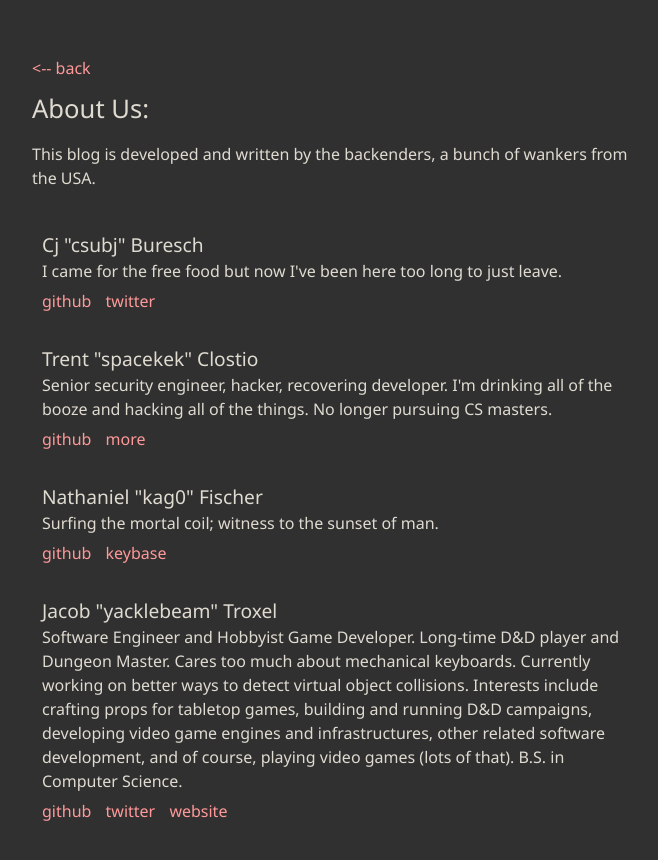
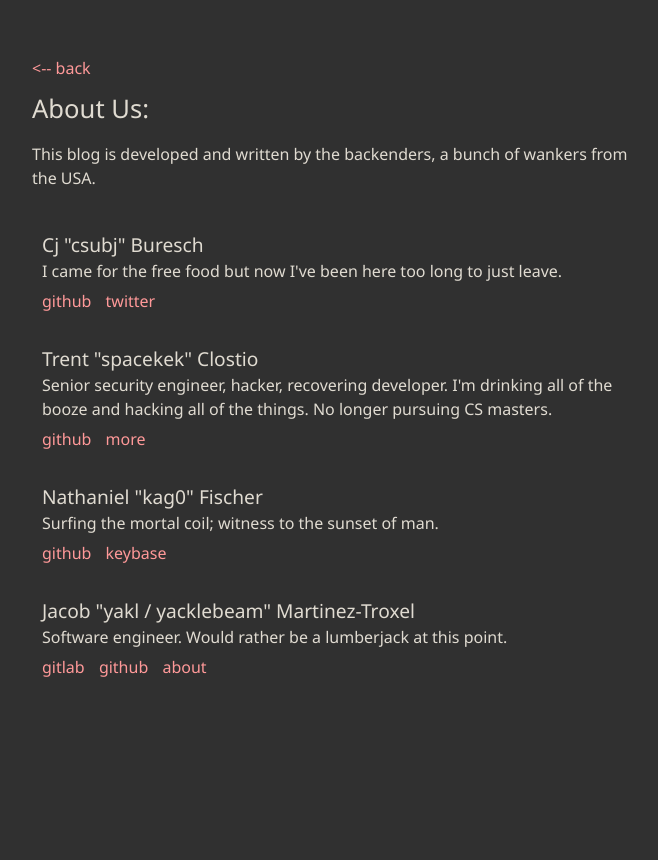
Before and after one commit to blackdoor/blog, a Jekyll site: the page built from about/index.md, in a window 1280 px wide. Shown: the top 860 px of the page, without its empty margins (308-966 px from the left). Built offline with Jekyll 4.4.1, drawn with Linux system fonts in a browser that asks for light colours.

Commit message:
Update JMT bio

```diff
--- a/_data/backenders.yml
+++ b/_data/backenders.yml
@@ -22,12 +22,12 @@
     - name: keybase
       url: https://keybase.io/nfischer
 
-- name: Jacob "yacklebeam" Troxel
-  bio : Software Engineer and Hobbyist Game Developer. Long-time D&D player and Dungeon Master.  Cares too much about mechanical keyboards.  Currently working on better ways to detect virtual object collisions.  Interests include crafting props for tabletop games, building and running D&D campaigns, developing video game engines and infrastructures, other related software development, and of course, playing video games (lots of that).  B.S. in Computer Science.
+- name: Jacob "yakl / yacklebeam" Martinez-Troxel
+  bio : Software engineer. Would rather be a lumberjack at this point.
   websites:
+    - name: gitlab
+      url: https://gitlab.com/yacklebeam
     - name: github
-      url : https://github.com/yacklebeam?tab=repositories
-    - name: twitter
-      url : https://twitter.com/yacklebeam
-    - name: website
-      url: https://yacklebeam.github.io
+      url: https://github.com/yacklebeam?tab=repositories
+    - name: about
+      url : https://yakl.dev
```
